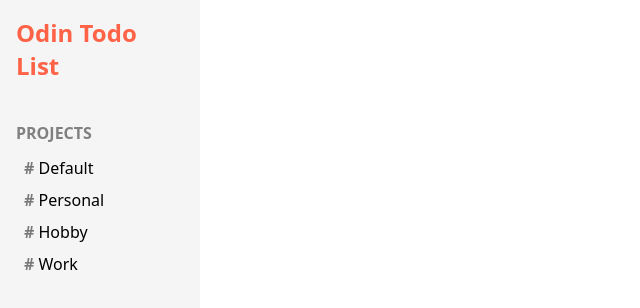
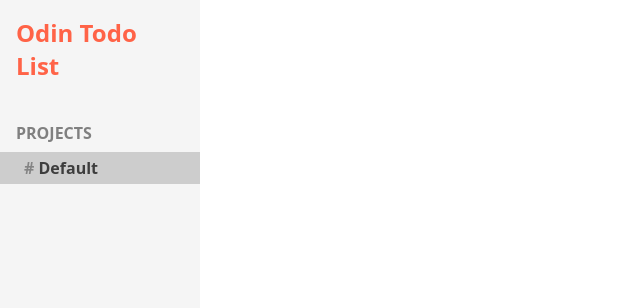
Before and after one commit to rimanz/odin-todo-list, a website built with webpack: page src/template.html in a window 1280 px wide. Shown: the whole page, without its empty margins (0-640 px from the left). Built offline with nearby package versions, Linux system fonts and the light colour scheme.

Commit message:
feat: connect sidebar to project manager

```diff
--- a/src/projectManager.js
+++ b/src/projectManager.js
@@ -1,7 +1,7 @@
 import createProject from "./project.js";
 import createTodo from "./todo.js";
 
-let projects = [{ id: "default", name: "default", todos: [] }];
+let projects = [{ id: "default", name: "Default", todos: [] }];
 
 export function addProject(projectName) {
   if (!projectName) {
--- a/src/styles/sidebar.css
+++ b/src/styles/sidebar.css
@@ -36,3 +36,9 @@
   opacity: 0.75;
   background-color: silver;
 }
+
+.sidebar .active {
+  font-weight: 700;
+  opacity: 0.75;
+  background-color: silver;
+}
--- a/src/ui/sidebar.js
+++ b/src/ui/sidebar.js
@@ -1,5 +1,8 @@
+import { getProjects } from "../projectManager.js";
 import "../styles/sidebar.css";
 import { createItemGroup, createNode } from "./layout.js";
+
+const projects = getProjects();
 
 export function createSidebarItems(options) {
   const section = createNode({ ...options, tag: options.tag || "section" });
@@ -30,14 +33,12 @@ export default function createSidebar() {
     parent: sidebar,
   });
 
-  dummyProjects.forEach((item) => {
+  projects.forEach((project, index) => {
     createNode({
       tag: "li",
-      classNames: "sidebar-item",
-      textContent: item,
+      classNames: "sidebar-item" + (index === 0 ? " active" : ""),
+      textContent: project.name,
       parent: itemGroup,
     });
   });
 }
-
-const dummyProjects = ["Default", "Personal", "Hobby", "Work"];
```
